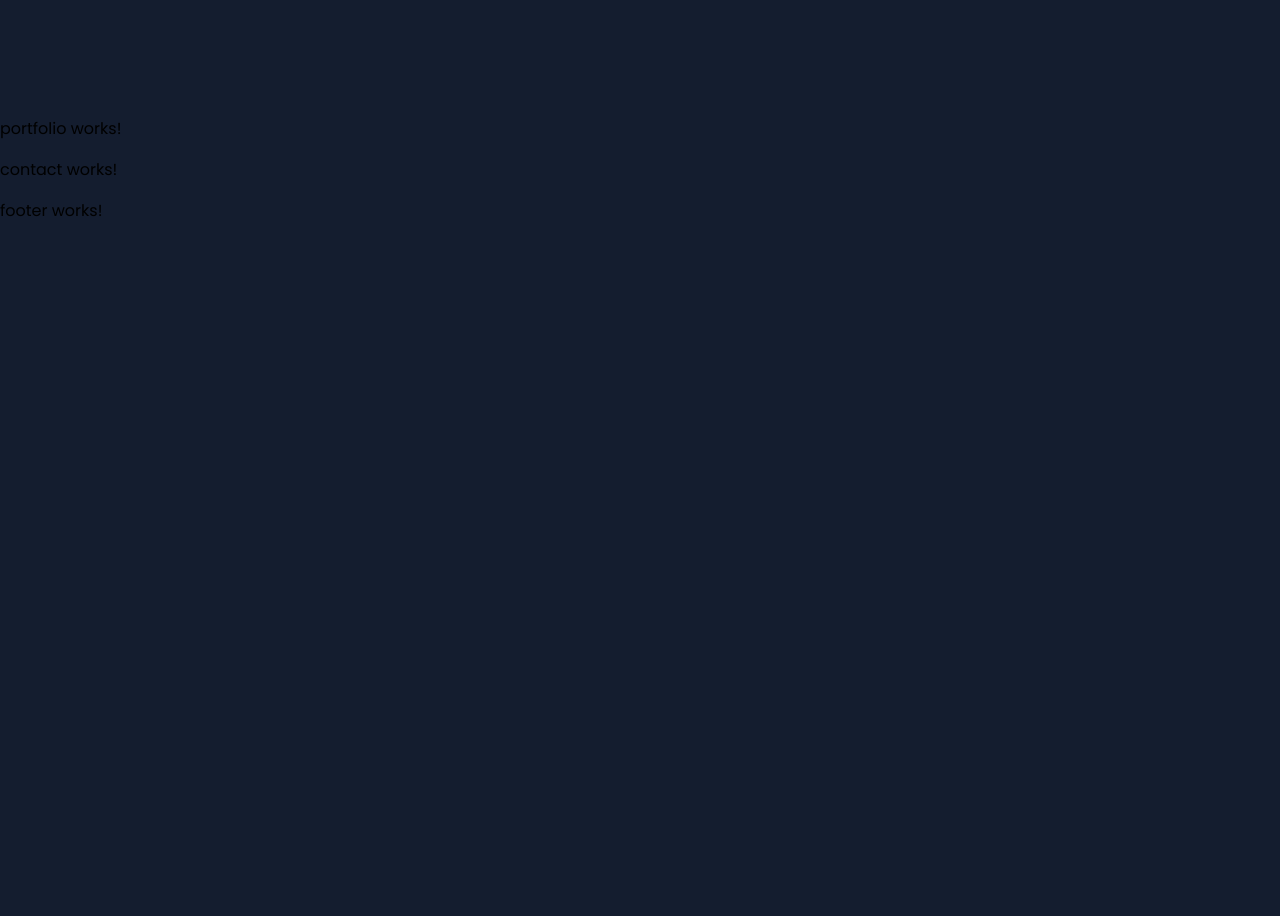
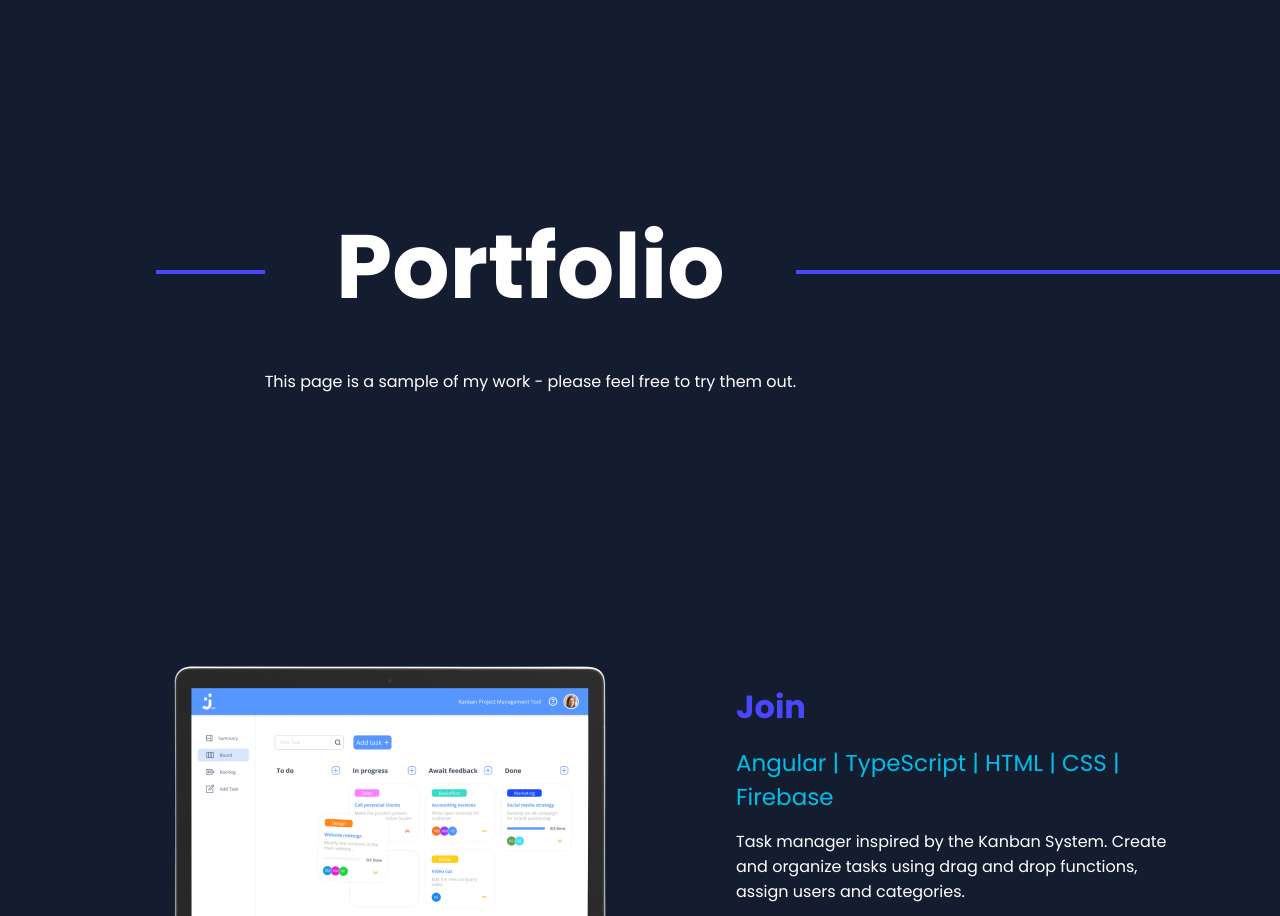
Before and after one commit to tobiastermer/myportfolio, an Angular app: page / in a window 1280 px wide. Shown: the part 2347-3263 px from the top of the page. Before the commit the page ends 2586 px from the top, so only its background shows below. Built offline with nearby package versions, Linux system fonts and the light colour scheme.

Commit message:
portfolio structure implemented

```diff
--- a/src/app/main-content/portfolio/portfolio.component.html
+++ b/src/app/main-content/portfolio/portfolio.component.html
@@ -1 +1,21 @@
-<p>portfolio works!</p>
+<section>
+
+    <div class="portfolio-headline-container">
+        <div class="horicontal-lign w-109"></div>
+        <div class="portfolio-headline-content">
+            <h2>Portfolio</h2>
+            <p class="content-text aligned-center">This page is a sample of my work - please feel free to try them out.
+            </p>
+        </div>
+        <div class="horicontal-lign w-484"></div>
+    </div>
+
+    <div class="portfolio-projects-container">
+
+        <app-project *ngFor="let project of portfolio; let i = index" [projectname]="project.projectname"
+            [languages]="project.languages" [description]="project.description" [linkLive]="project.linkLive"
+            [linkGit]="project.linkGit" [picture]="project.picture" [index]="i">
+        </app-project>
+    </div>
+
+</section>
--- a/src/app/main-content/portfolio/portfolio.component.scss
+++ b/src/app/main-content/portfolio/portfolio.component.scss
@@ -0,0 +1,50 @@
+@import '../../../styles.scss';
+
+section {
+    width: calc(100vw - $padding_side - 0);
+    display: flex;
+    flex-direction: column;
+    justify-content: space-between;
+    gap: 150px;
+    padding: 100px 0 100px $padding_side;
+    // height: calc(100vh - 135px);
+    overflow: hidden;
+}
+
+.portfolio-headline-container {
+    display: flex;
+    width: 100%;
+    justify-content: flex-end;
+
+    .portfolio-headline-content {
+        display: flex;
+        flex-direction: column;
+        align-items: center;
+        gap: 34px;
+        min-width: 471px;
+    }
+
+}
+
+.horicontal-lign {
+    height: 4px;
+    border: 0;
+    background-color: $blue;
+    margin-top: 70px;
+}
+
+.w-109 {
+    min-width: 109px;
+}
+
+.w-484 {
+    min-width: 484px;
+}
+
+.app-project:nth-child(even) {
+    .project-container {
+        .project-image {
+            order: 1;
+        }
+    }
+}
--- a/src/app/main-content/portfolio/portfolio.component.ts
+++ b/src/app/main-content/portfolio/portfolio.component.ts
@@ -1,12 +1,49 @@
 import { Component } from '@angular/core';
+import { ProjectComponent } from './project/project.component';
+import { CommonModule } from '@angular/common';
 
 @Component({
   selector: 'app-portfolio',
   standalone: true,
-  imports: [],
+  imports: [ProjectComponent, CommonModule],
   templateUrl: './portfolio.component.html',
   styleUrl: './portfolio.component.scss'
 })
 export class PortfolioComponent {
 
+  portfolio: any = [
+    {
+      projectname: 'Join',
+      languages: 'Angular | TypeScript | HTML | CSS | Firebase',
+      description: 'Task manager inspired by the Kanban System. Create and organize tasks using drag and drop functions, assign users and categories.',
+      linkLive: 'https://tobias-termer.developerakademie.net/join/index.html',
+      linkGit: 'https://github.com/tobiastermer/join',
+      picture: 'join.png',
+    },
+    {
+      projectname: 'Join',
+      languages: 'Angular | TypeScript | HTML | CSS | Firebase',
+      description: 'Task manager inspired by the Kanban System. Create and organize tasks using drag and drop functions, assign users and categories.',
+      linkLive: 'https://tobias-termer.developerakademie.net/join/index.html',
+      linkGit: 'https://github.com/tobiastermer/join',
+      picture: 'join.png',
+    },
+    {
+      projectname: 'Join',
+      languages: 'Angular | TypeScript | HTML | CSS | Firebase',
+      description: 'Task manager inspired by the Kanban System. Create and organize tasks using drag and drop functions, assign users and categories.',
+      linkLive: 'https://tobias-termer.developerakademie.net/join/index.html',
+      linkGit: 'https://github.com/tobiastermer/join',
+      picture: 'join.png',
+    },
+    {
+      projectname: 'Join',
+      languages: 'Angular | TypeScript | HTML | CSS | Firebase',
+      description: 'Task manager inspired by the Kanban System. Create and organize tasks using drag and drop functions, assign users and categories.',
+      linkLive: 'https://tobias-termer.developerakademie.net/join/index.html',
+      linkGit: 'https://github.com/tobiastermer/join',
+      picture: 'join.png',
+    },
+  ]
+
 }
--- a/src/app/main-content/portfolio/project/project.component.html
+++ b/src/app/main-content/portfolio/project/project.component.html
@@ -1 +1,18 @@
-<p>project works!</p>
+<div class="project-container">
+
+    <img src="../../../assets/img/{{ picture }}" alt="{{ picture }}" class="project-image"
+        [ngClass]="{'reverse-order': index !== undefined && index % 2 !== 0}">
+
+    <div class="project-content">
+        <div class="text-content-container">
+            <h3>{{ projectname }}</h3>
+            <h4>{{ languages }}</h4>
+            <p class="content-text aligned-left">{{ description }}</p>
+        </div>
+        <div class="project-buttons">
+            <a class="btn btn-project" href="{{ linkLive }}">Live test</a>
+            <a class="btn btn-git" href="{{ linkGit }}">Github</a>
+        </div>
+    </div>
+
+</div>
--- a/src/app/main-content/portfolio/project/project.component.scss
+++ b/src/app/main-content/portfolio/project/project.component.scss
@@ -0,0 +1,51 @@
+@import '../../../../styles.scss';
+
+.project-container {
+    display: flex;
+    align-items: center;
+    gap: 35px;
+    padding-right: $padding_side;
+
+    .reverse-order {
+        order: 1;
+    }
+
+    .project-content {
+        display: flex;
+        flex-direction: column;
+        gap: 35px;
+
+
+
+        .text-content-container {
+            display: flex;
+            flex-direction: column;
+            gap: 15px;
+
+
+            h3 {
+                color: $blue;
+                font-size: 32px;
+                font-weight: bold;
+                margin-block-start: 0;
+                margin-block-end: 0;
+            }
+
+            h4 {
+                color: $light_blue;
+                font-size: 23px;
+                font-weight: 400;
+                margin-block-start: 0;
+                margin-block-end: 0;
+            }
+        }
+
+        .project-buttons {
+            display: flex;
+            gap: 86px;
+            align-items: center;
+        }
+
+    }
+
+}
--- a/src/styles.scss
+++ b/src/styles.scss
@@ -89,6 +89,7 @@ h2 {
     max-width: fit-content;
     border: 0;
     transition: all 275ms ease-in-out;
+    text-decoration: none;
 
     &:hover {
         cursor: pointer;
@@ -105,12 +106,20 @@ h2 {
 }
 
 .btn-project {
-    background-color: $light_blue;
+    background-color: $blue;
+    border: 1px solid $blue;
+    &:hover {
+        border: 1px solid $light_blue;
+        background-color: $light_blue;
+    }
 }
 
 .btn-git {
-    background-color: $light_blue;
-
+    background-color: $dark_blue;
+    border: 1px solid $light_blue;
+    &:hover {
+        background-color: $light_blue;
+    }
 }
 
 .content-text{
@@ -128,6 +137,10 @@ h2 {
     text-align: right;
 }
 
+.aligned-center {
+    text-align: center;
+}
+
 
 
 @media (min-width: 800px) {
```
Also changed, not shown: src/app/main-content/portfolio/project/project.component.ts (+10 -3 lines), src/assets/img/join.png (added).
